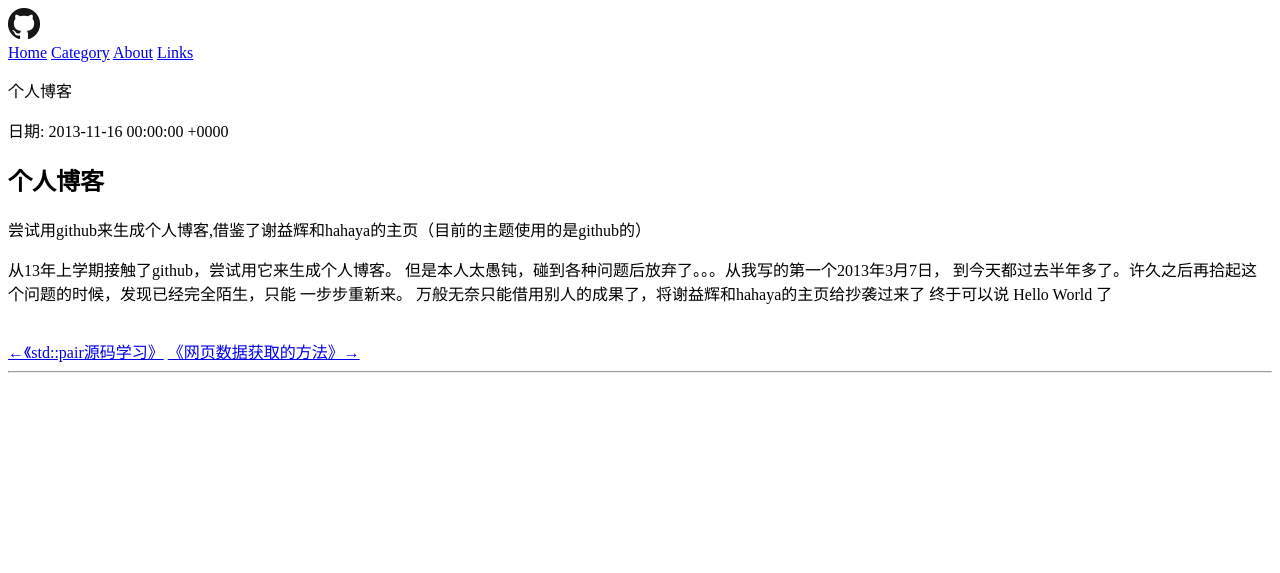
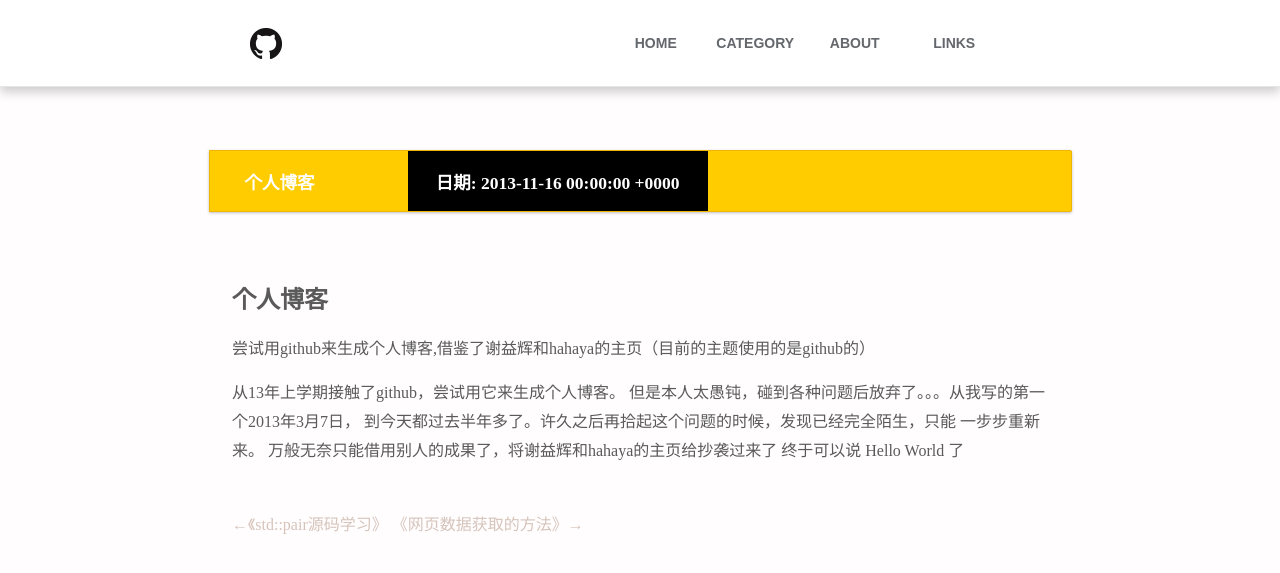
Before and after one commit to wumin722/wumin722.github.com, a Jekyll site: the page built from _posts/2013-11-16-github-page.md, in a window 1280 px wide. Shown: the top 573 px of the page. Built offline with Jekyll 4.4.1, drawn with Linux system fonts in a browser that asks for light colours; Markdown is read by kramdown in place of the engine named in the settings.

Commit message:
change theme

```diff
--- a/_layouts/post.html
+++ b/_layouts/post.html
@@ -4,10 +4,10 @@
 	<head>
 		<meta charset="utf-8" />
 		<title>{{ page.title }}</title>
-		<link rel="stylesheet" href="main.css" />
+		<link rel="stylesheet" href="/css/main.css" />
 		<link rel="stylesheet" href="/css/pygments_native.css" />
 <!--		<link rel="stylesheet" href="http://fonts.googleapis.com/css?family=Handlee"> -->
-		<link rel="stylesheet" href="r-highlight.css" />
+		<link rel="stylesheet" href="/css/r-highlight.css" />
 
 		<!-- mathjax api -->
 		<script type="text/javascript"
```
